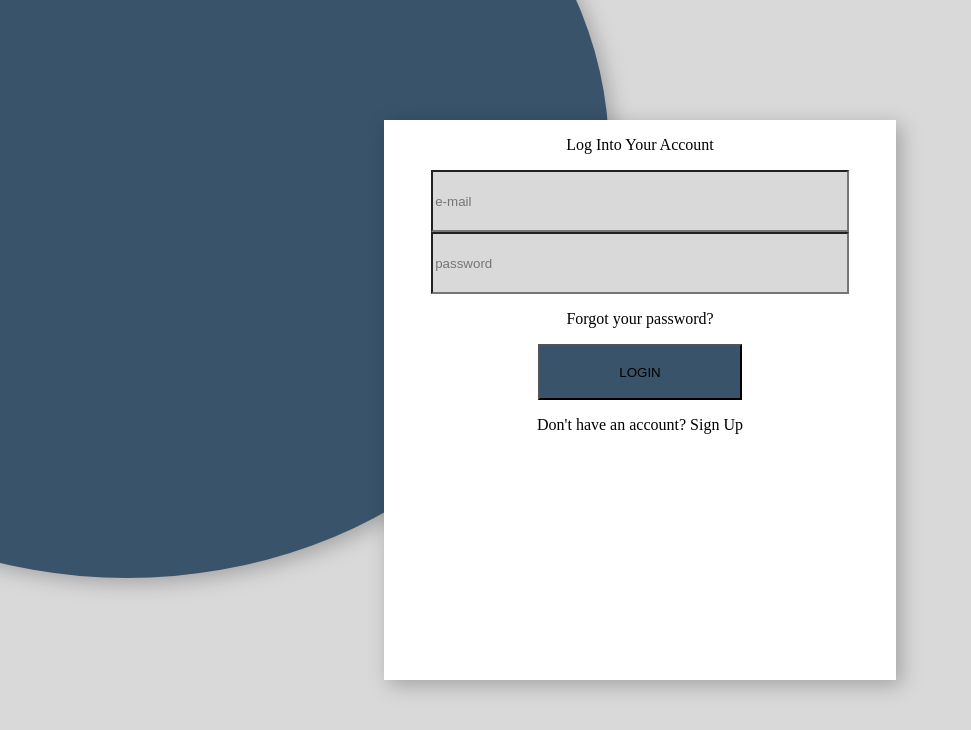
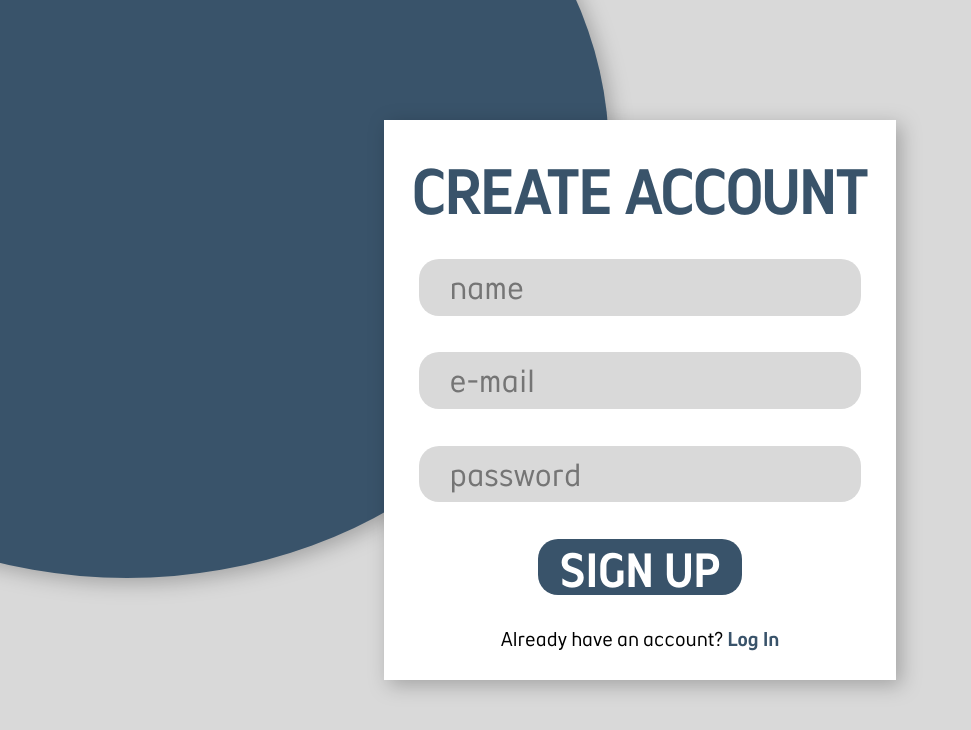
Before and after one commit to Penny-Planner/WebApp, a React app in the folder PennyPlanner/: page / in a window 1280 px wide. Shown: the top 730 px of the page, without its empty margins (0-971 px from the left). Built offline with nearby package versions, Linux system fonts and the light colour scheme.

Commit message:
layout and styling of sign up page

```diff
--- a/PennyPlanner/src/App.js
+++ b/PennyPlanner/src/App.js
@@ -1,10 +1,11 @@
 import React from "react";
 import Home from "./pages/Home";
 import Login from "./pages/Login";
+import Signup from "./pages/Signup";
 
 const App = () => {
     return (
-            <Login />
+            <Signup />
     )
 }
 
--- /dev/null
+++ b/PennyPlanner/src/assets/css files/signup.css
@@ -0,0 +1,78 @@
+@import './style.css';
+
+.fullscreen {
+    position: absolute;
+    left: 0;
+    top: 0;
+    width: 100%;
+    height: 100vh;
+    background-color: #d9d9d9;
+    display: flex;
+    justify-content: center;
+    align-items: center;
+}
+
+.circle_background {
+
+    position: absolute;
+    left: -27.77%;
+    top: -33.69%;
+    background-color: #39536A;
+    height: 105.957%;
+    width: 75.347%;
+    border-radius: 50%;
+    filter: drop-shadow(5px 5px 10px rgba(0,0,0,0.25))
+}
+
+.signup-form_background {
+
+    width: 40%;
+    height: 70%;
+    background-color: white;
+    display:flex;
+    flex-direction: column;
+    align-items: center;
+    filter: drop-shadow(5px 5px 10px rgba(0,0,0,0.25))
+}
+
+.signup_form {
+    height: 60%;
+    width: 100%;
+    display: flex;
+    flex-direction: column;
+    align-items: center;
+    row-gap: 10.93%;
+}
+
+.signup_title {
+    height: 24.85%;
+    display: flex;
+    align-items: center;
+}
+
+.signup_input {
+    background-color: #d9d9d9;
+    width: 80%;
+    height: 16.69%;
+    border-radius: 20px;
+    border: none;
+    padding-left: 6%;
+}
+
+.pw_msg {
+
+}
+
+.signup_button {
+    background-color: #39536A;
+    width: 40%;
+    height: 16.69%;
+    border: none;
+    border-radius: 20px;
+}
+
+.sign-up_msg {
+    height: 15.15%;
+    display:flex;
+    align-items: center;
+}
--- /dev/null
+++ b/PennyPlanner/src/pages/Signup/index.js
@@ -0,0 +1,32 @@
+import React from "react";
+import '../../assets/css files/signup.css'
+
+
+export default function Signup() {
+    return (
+        <div className="fullscreen">
+            <div className="circle_background">
+
+            </div>
+            <div className="signup-form_background">
+                <div className="signup_title">
+                    <p className="andantedisplay-bold-blue-64px">
+                        CREATE ACCOUNT
+                    </p>
+
+                </div>
+                <form className="signup_form">
+                    <input type="text" className="signup_input andantetext-regular-black-32px" placeholder="name" />
+                    <input type="text" className="signup_input andantetext-regular-black-32px" placeholder="e-mail" />
+                    <input type="text" className="signup_input andantetext-regular-black-32px" placeholder="password" />
+                    <input type="button" className="signup_button andantetext-bold-white-48px" value="SIGN UP" />
+                </form>
+
+                <div className="sign-up_msg">
+                    <p> <span className="andantetext-regular-black-20px">Already have an account? </span><span className="andantetext-bold-blue-20px">Log In</span> </p>
+                </div>
+
+            </div>
+        </div>
+    );
+}
```
